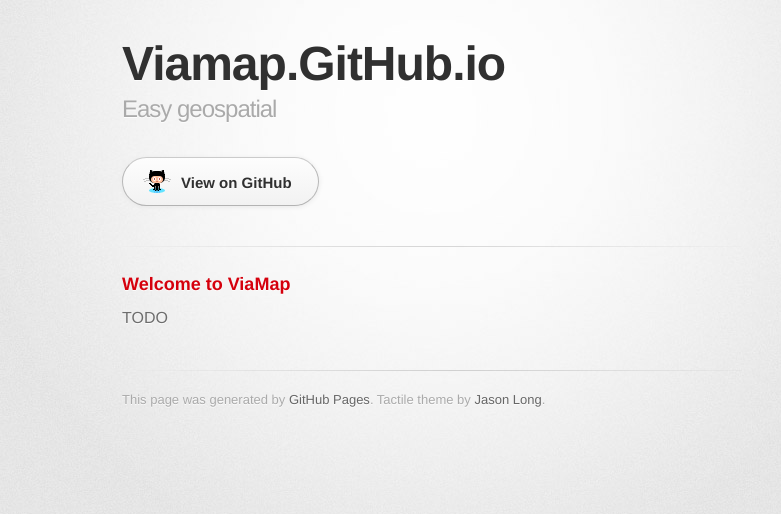
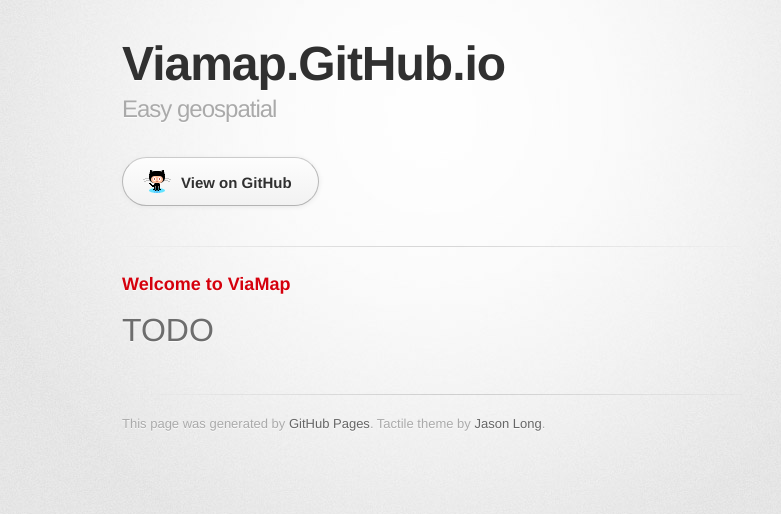
Before and after one commit to viamap/viamap.github.io, a plain HTML site: page index.html in a window 1280 px wide. Shown: the whole page, without its empty margins (208-989 px from the left). Drawn offline with Linux system fonts and the light colour scheme; a web font is replaced by a local one.

Commit message:
Replace master branch with page content via GitHub

```diff
--- a/index.html
+++ b/index.html
@@ -32,7 +32,8 @@
           <h3>
 <a id="welcome-to-viamap" class="anchor" href="#welcome-to-viamap" aria-hidden="true"><span class="octicon octicon-link"></span></a>Welcome to ViaMap</h3>
 
-<p>TODO</p>
+<h1>
+<a id="todo" class="anchor" href="#todo" aria-hidden="true"><span class="octicon octicon-link"></span></a>TODO</h1>
         </section>
 
         <footer>
--- a/params.json
+++ b/params.json
@@ -1 +1 @@
-{"name":"Viamap.GitHub.io","tagline":"Easy geospatial","body":"### Welcome to ViaMap\r\nTODO","google":"","note":"Don't delete this file! It's used internally to help with page regeneration."}
+{"name":"Viamap.GitHub.io","tagline":"Easy geospatial","body":"### Welcome to ViaMap\r\n# TODO","google":"","note":"Don't delete this file! It's used internally to help with page regeneration."}
```
